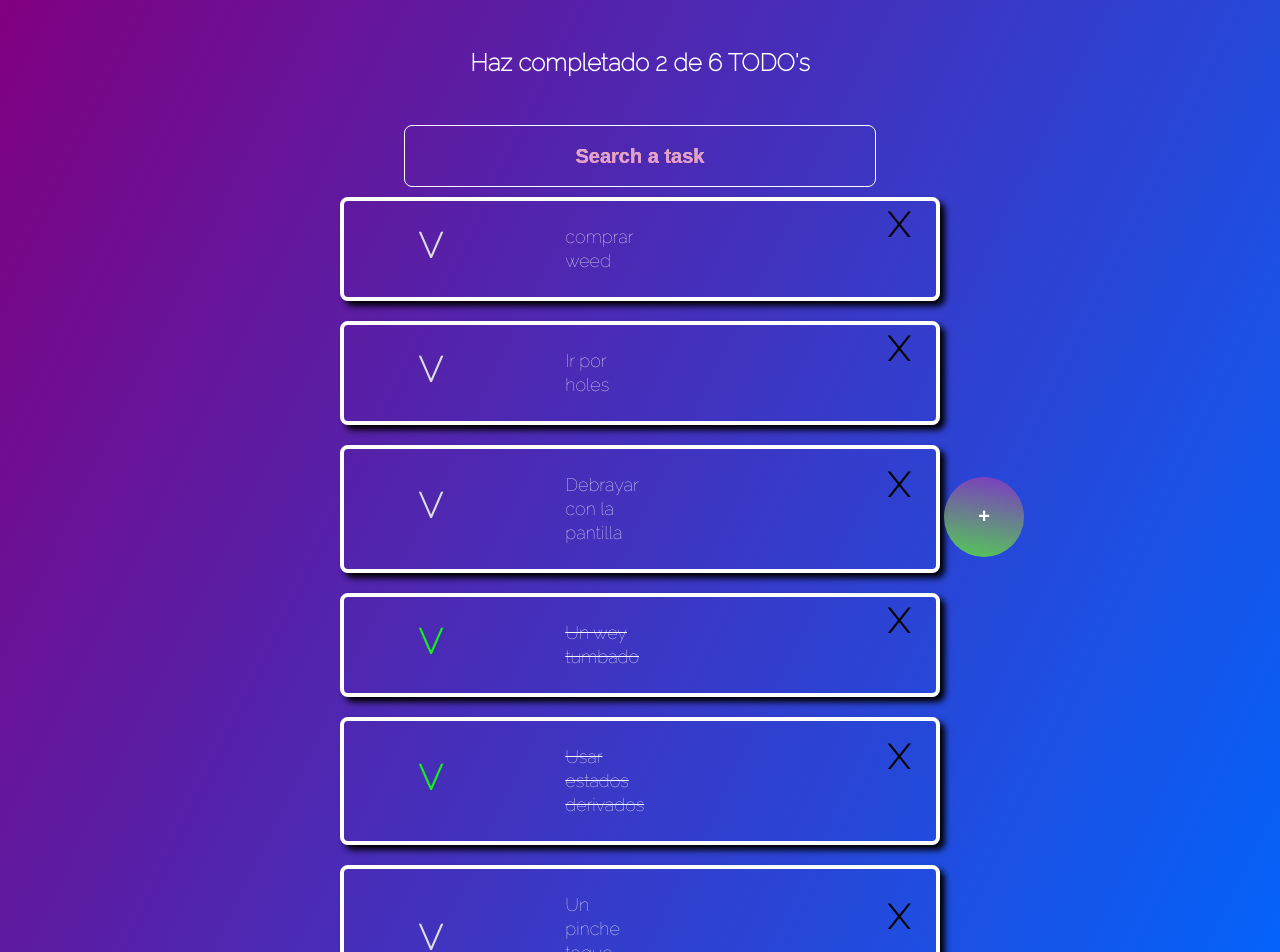
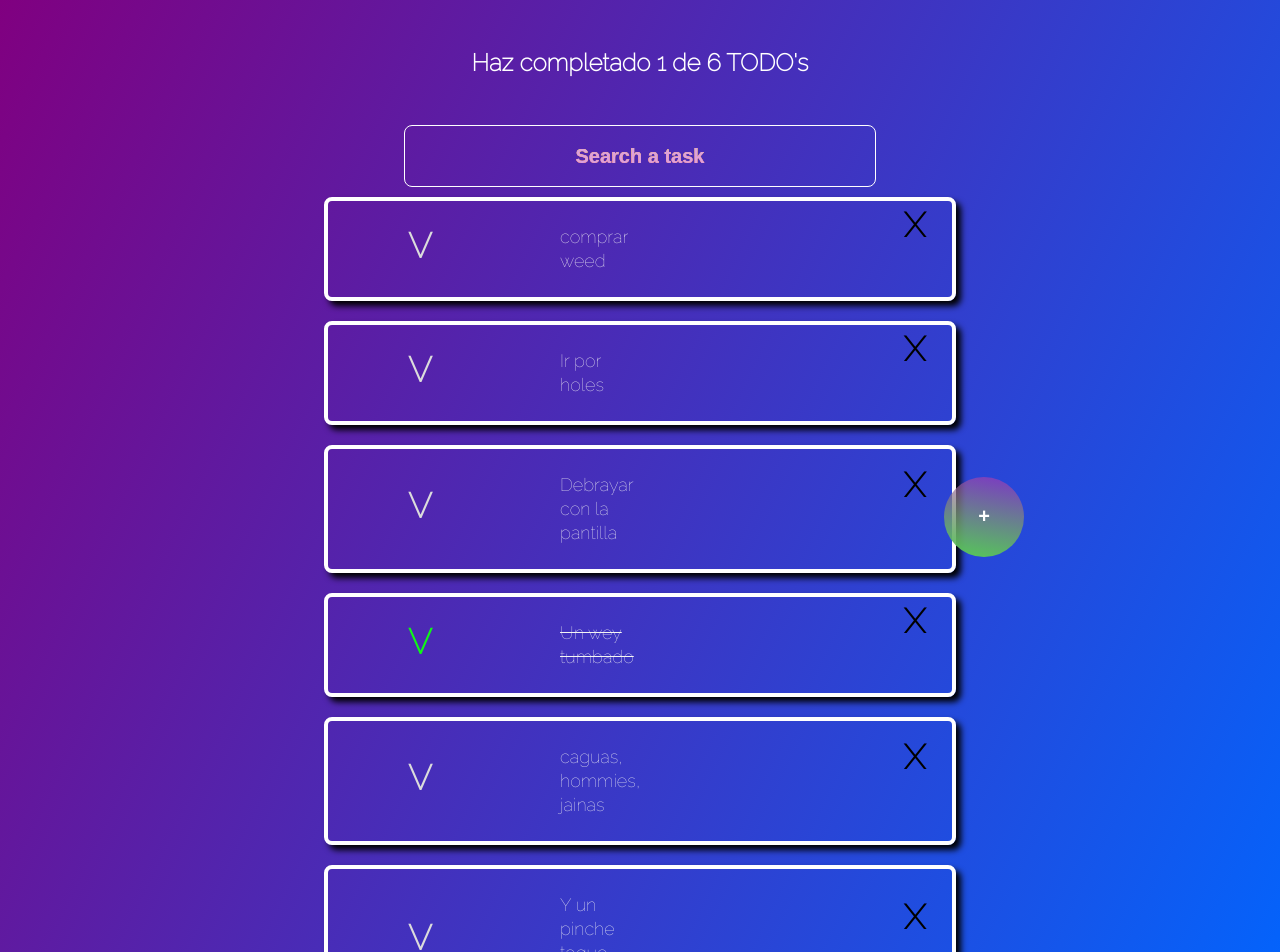
Before and after one commit to antcodernez/react-fundamentals, a React (Create React App) app: page / in a window 1280 px wide. Shown: the top 952 px of the page. Built offline with nearby package versions, Linux system fonts and the light colour scheme.

Commit message:
adding functionaliti on my list of TODO's

```diff
--- a/src/App.js
+++ b/src/App.js
@@ -23,11 +23,11 @@ const defaultTodos = [
     completed: true
   },
   {
-    text: "Usar estados derivados",
-    completed: true
+    text: "caguas, hommies, jainas",
+    completed: false
   },
   {
-    text: "Un pinche toque también",
+    text: "Y un pinche toque también",
     completed: false
   },
 
@@ -61,7 +61,6 @@ function App() {
 
   const [todos, setTodos] = React.useState(defaultTodos);
   const [searchValue, setSearchValue] = React.useState('');
-  console.log("Los usuarios buscan TODOS de: " + searchValue);
 
   const completedTODOs = todos.filter(
     todo => !!todo.completed
@@ -84,6 +83,21 @@ function App() {
 
       return concidenciasTODOs.includes(searchValueLowerCase);
   });
+
+  //Vamos a crear la funcion actualizadora del estado
+  const completeTODO = (text) => {
+    const newTodos = [...todos];
+    const index = newTodos.findIndex((todo) => todo.text === text);
+
+    newTodos[index].completed  = true;
+    setTodos(newTodos)
+  }
+  const deleteTODO = (text) => {
+    const newTodos = [...todos];
+    const index = newTodos.findIndex((todo) => todo.text === text);
+    newTodos.splice(index, 1);
+    setTodos(newTodos)
+  }
   return (
     <>
       <TodoCounter
@@ -97,7 +111,13 @@ function App() {
       />
       <TodoList>
         {searchedTODOs.map( todo => (
-          <TodoItem key={todo.text} text={todo.text} completed={todo.completed} />
+          <TodoItem
+            key={todo.text}
+            text={todo.text}
+            completed={todo.completed}
+            onComplete={() => completeTODO(todo.text)}
+            onDelete={() => deleteTODO(todo.text)}
+          />
         ))}
       </TodoList>
       <CreateTodoButton />
--- a/src/todoCounter.js
+++ b/src/todoCounter.js
@@ -28,16 +28,33 @@
 //   }
 
 //Styles desde una hoja de estilos
-import "./todoCounter.css";
+// import "./todoCounter.css";
 
-function TodoCounter({total, completed}) {
-    return (
-      <h1>
-        Haz completado <span>{completed}</span> de <span>{total}</span> TODO's
-      </h1>
-    );
-  }
+// function TodoCounter({total, completed}) {
+//     let message = `Haz completado <span>${completed}</span> de <span>${total}</span> TODO's`;
+//     let message1 = `Felicidades lo lograste 👻, terminaste todos los TODO's`;
 
-export {
-    TodoCounter
-};
+//     return (
+//       <h1>{total === completed ? message1 : message}</h1>
+//     );
+//   }
+
+// export {
+//     TodoCounter
+// };
+
+import React from 'react';
+import './todoCounter.css';
+
+function TodoCounter({ total, completed }) {
+  let message = (
+    <span>
+      Haz completado <strong>{completed}</strong> de <strong>{total}</strong> TODO's
+    </span>
+  );
+  let message1 = <span>Felicidades, lo lograste 👻, terminaste todos los TODO's</span>;
+
+  return <h1>{total === completed ? message1 : message}</h1>;
+}
+
+export { TodoCounter };
--- a/src/todoItem.js
+++ b/src/todoItem.js
@@ -4,16 +4,20 @@ import "./todoItem.css"
 function TodoItem(props) {
     return (
       <li className='TodoItem'>
-        <span className={`Icon Icon-check ${props.completed && 'Icon-check--active'}`}>V</span>
+        <span
+          className={`Icon Icon-check ${props.completed && 'Icon-check--active'}`}
+          onClick={props.onComplete}
+        >V</span>
 
         <p className={`TodoItem-p ${props.completed && 'TodoItem-p--complete'}`}>
           {props.text}
         </p>
 
-        <span className="Icon Icon-delete">X</span>
+        <span className="Icon Icon-delete"
+        onClick={props.onDelete}
+        >X</span>
       </li>
     );
   }
 
-
 export { TodoItem };
```
